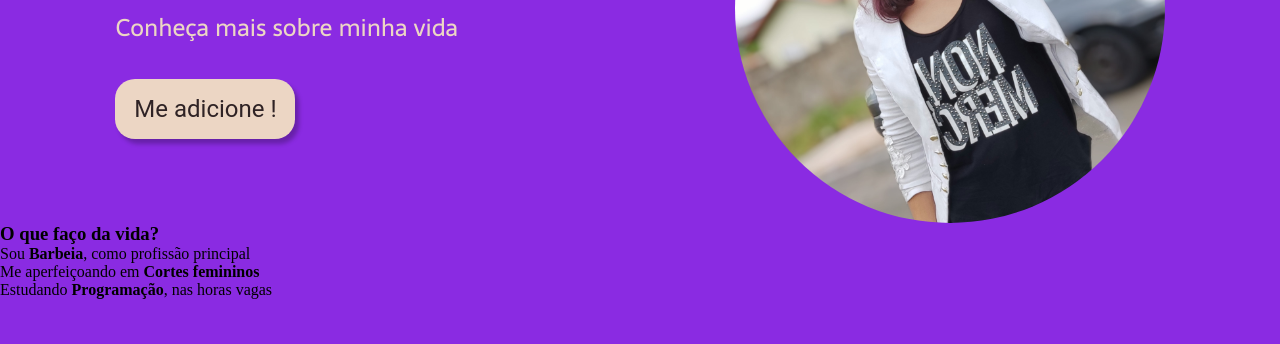
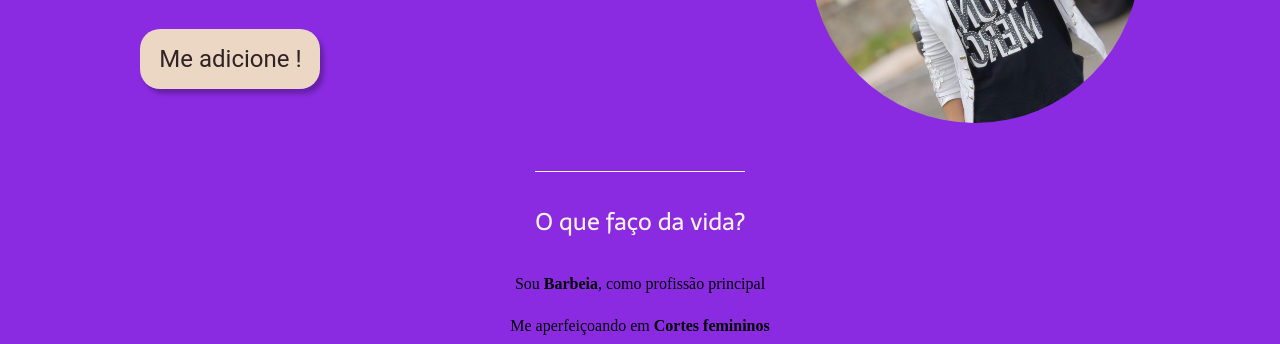
Before and after one commit to kahmariano/Landing_page, a plain HTML site: page index.html in a window 1280 px wide. Shown: the part 389-733 px from the top of the page. Drawn offline with Linux system fonts and the light colour scheme.

Commit message:
css estilizaçao inicial

```diff
--- a/styles.css
+++ b/styles.css
@@ -84,12 +84,27 @@ body {
 }
 
 .imagem-conteudo-principal {
-  width: 430px;
+  width: 330px;
   border-radius: 1000px;
   margin-top: 5px;
 }
 
-conteudo-secundario {
+.conteudo-secundario {
+  display: flex;
+  flex-direction: column;
+  align-items: center;
+  gap: 24px;
+  margin-top: 48px;
+}
+
+.subtitulo-conteudo-secundario {
+  border-top: 0.4px solid #fff2e7;
+  padding-top: 30px;
+  font-family: 'Sarala';
+  font-size: 24px;
+  font-weight: 400;
+  color: #fff2ef;
+  margin-bottom: 10px; /* para dar um espaço maior entre o titulo e os elementos abaixo */
 }
 
 .imagem-rodape {
```
